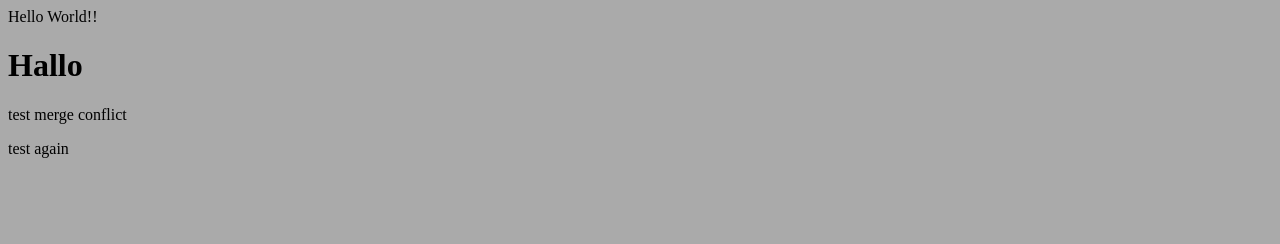
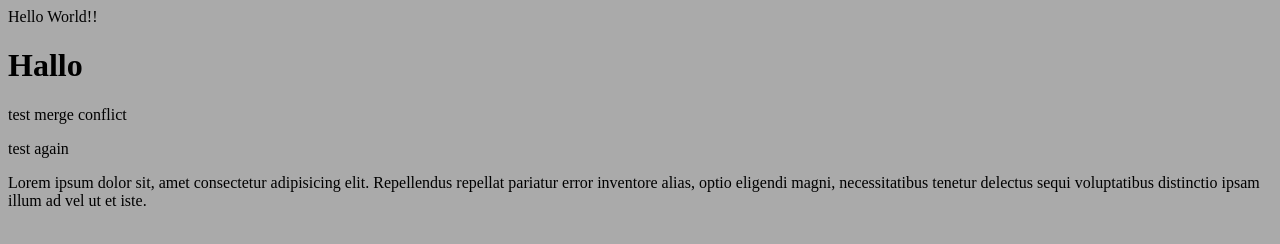
Before and after one commit to iqbalasz/test-repo, a plain HTML site: page index.html in a window 1280 px wide. Drawn offline with Linux system fonts and the light colour scheme.

Commit message:
Mengubah file index.html

```diff
--- a/index.html
+++ b/index.html
@@ -18,6 +18,8 @@
     <p>test merge conflict</p>
     <p>test again</p>
 
+    <p>Lorem ipsum dolor sit, amet consectetur adipisicing elit. Repellendus repellat pariatur error inventore alias, optio eligendi magni, necessitatibus tenetur delectus sequi voluptatibus distinctio ipsam illum ad vel ut et iste.</p>
+
     <script src="script.js"></script>
 </body>
 </html>
```
